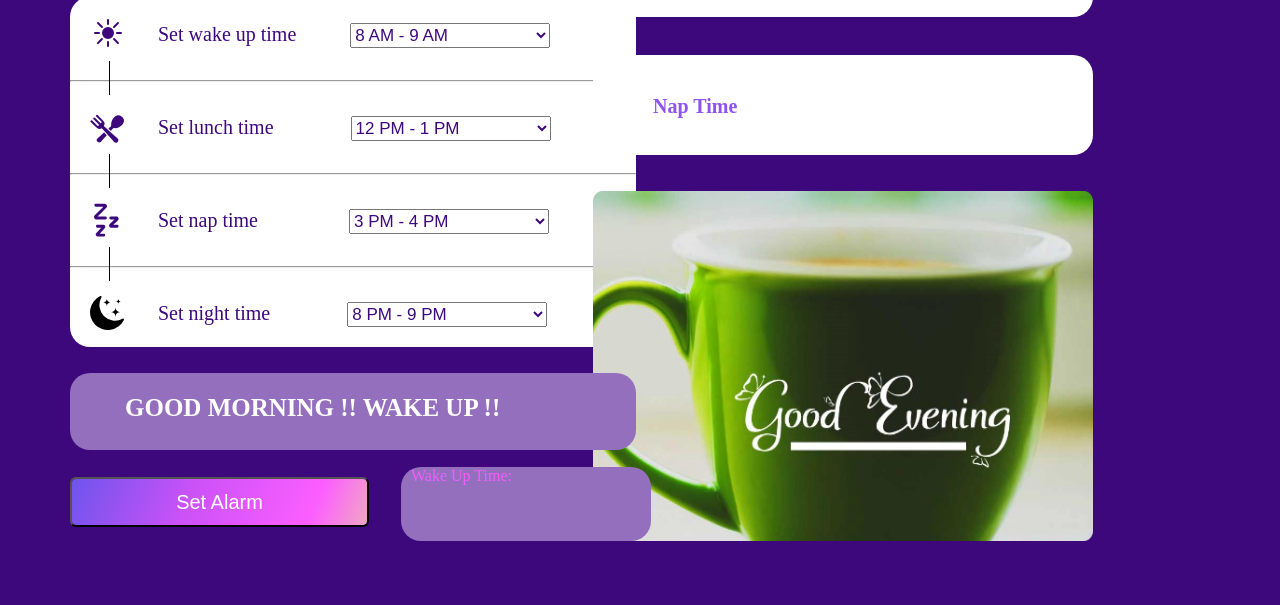
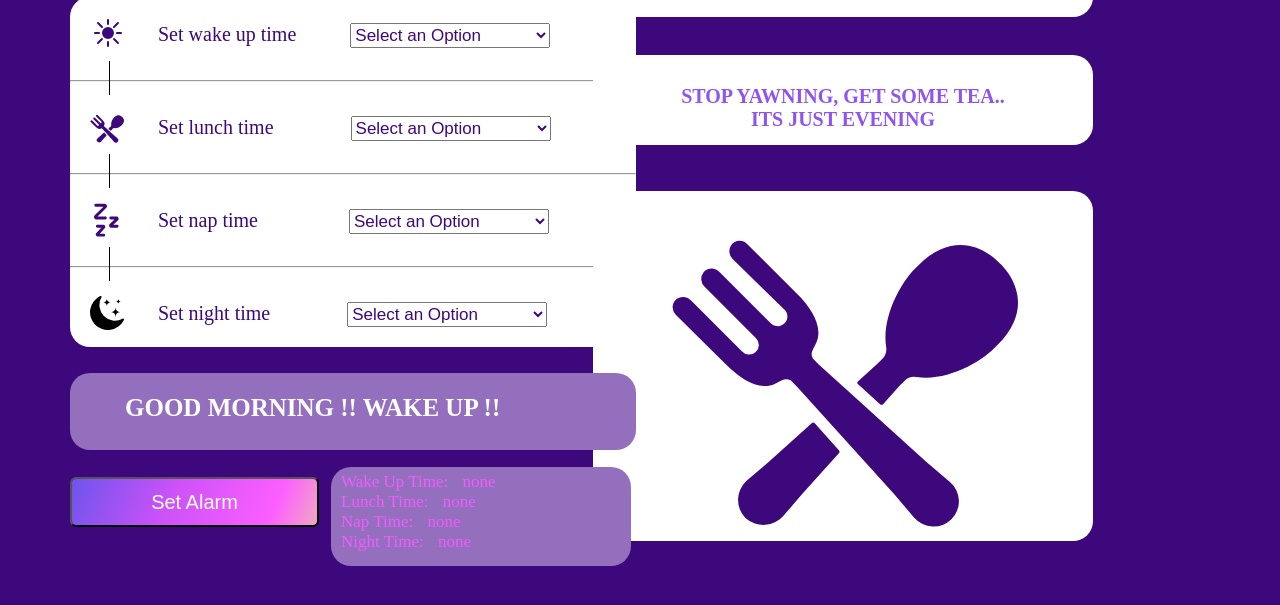
Before and after one commit to Ankita-01Mishra/Clock, a plain HTML site: page index.html in a window 1280 px wide. Both pictures are taken after a click on the button "Set Alarm". Shown: the part 123-728 px from the top of the page. Drawn offline with Linux system fonts and the light colour scheme.

Commit message:
committed3!!

```diff
--- a/index.html
+++ b/index.html
@@ -27,10 +27,19 @@
     <img src="./Assets/wake_up.svg" alt="Wakeup" id="wake_up" class="selecttimeimg">
     <span id="label_1" class="selecttimelabel">Set wake up time</span>
     <select name="wakeup" id="wakeup" class="selecttime_dropdown" style="font-size: 17px;">
-        <option value="8 AM-9 AM">8 AM - 9 AM</option>
-        <option value="9 AM-10 AM">9 AM - 10 AM</option>
-        <option value="10 AM-11 AM">10 AM - 11 AM</option>
-        <option value="11 AM-12 PM">11 AM - 12 PM</option>
+        <option value="none" selected disabled hidden>Select an Option</option>
+        <option value="8 AM-9 AM, 8">8 AM - 9 AM</option>
+        <option value="9 AM-10 AM, 9">9 AM - 10 AM</option>
+        <option value="10 AM-11 AM, 10">10 AM - 11 AM</option>
+        <option value="11 AM-12 PM, 11">11 AM - 12 PM</option>
+        <option value="12 PM-1 PM">12 PM - 1 PM</option>
+        <option value="1 PM-2 PM">1 PM - 2 PM</option>
+        <option value="2 PM-3 PM">2 PM - 3 PM</option>
+        <option value="8 PM-9 PM" val="8">8 PM - 9 PM</option>
+        <option value="9 PM-10 PM" val="9">9 PM - 10 PM</option>
+        <option value="10 PM-11 PM" class="10">10 PM - 11 PM</option>
+        <option value="11 PM-12 PM , 11">11 PM - 12 AM</option>
+        <option value="12 AM-1 AM , 12">12 AM - 1 AM</option>
     </select>
 </div>
 <div class="vr"></div>
@@ -39,9 +48,19 @@
     <img src="./Assets/lunch_time.svg" alt="lunchtime" id="wake_up" class="selecttimeimg">
     <span id="label_2" class="selecttimelabel">Set lunch time</span>
     <select name="lunchtime" id="lunchtime" class="selecttime_dropdown" style="font-size: 17px; margin-left: 23px;">
+        <option value="none" selected disabled hidden>Select an Option</option>
+        <option value="8 AM-9 AM, 8">8 AM - 9 AM</option>
+        <option value="9 AM-10 AM, 9">9 AM - 10 AM</option>
+        <option value="10 AM-11 AM, 10">10 AM - 11 AM</option>
+        <option value="11 AM-12 PM, 11">11 AM - 12 PM</option>
         <option value="12 PM-1 PM">12 PM - 1 PM</option>
         <option value="1 PM-2 PM">1 PM - 2 PM</option>
         <option value="2 PM-3 PM">2 PM - 3 PM</option>
+        <option value="8 PM-9 PM,8">8 PM - 9 PM</option>
+        <option value="9 PM-10 PM" val="9">9 PM - 10 PM</option>
+        <option value="10 PM-11 PM" class="10">10 PM - 11 PM</option>
+        <option value="11 PM-12 PM , 11">11 PM - 12 AM</option>
+        <option value="12 AM-1 AM , 12">12 AM - 1 AM</option>
     </select>
 </div>
 <div class="vr"></div>
@@ -50,9 +69,16 @@
     <img src="./Assets/nap_time.svg" alt="naptime" id="nap_time" class="selecttimeimg">
     <span id="label_3" class="selecttimelabel">Set nap time</span>
     <select name="naptime" id="naptime" class="selecttime_dropdown" style="font-size: 17px; margin-left: 37px;">
+        <option value="none" selected disabled hidden>Select an Option</option>
         <option value="3 PM-4 PM">3 PM - 4 PM</option>
         <option value="4 PM-5 PM">4 PM - 5 PM</option>
         <option value="5 PM-6 PM">5 PM - 6 PM</option>
+        <option value="8 PM-9 PM,8">8 PM - 9 PM</option>
+        <option value="9 PM-10 PM" val="9">9 PM - 10 PM</option>
+        <option value="10 PM-11 PM" class="10">10 PM - 11 PM</option>
+        <option value="11 PM-12 PM , 11">11 PM - 12 AM</option>
+        <option value="12 AM-1 AM , 12">12 AM - 1 AM</option>
+        <option value="1 AM-2 AM , 1">1 AM - 2 AM</option>
     </select>
 </div>
 <div class="vr"></div>
@@ -61,20 +87,26 @@
     <img src="./Assets/night-icon.svg" alt="nighttime" id="night_time" class="selecttimeimg" style="filter: sepia(100%) hue-rotate(190deg) saturate(900%);">
     <span id="label_4" class="selecttimelabel">Set night time</span>
     <select name="nighttime" id="nighttime" class="selecttime_dropdown" style="font-size: 17px; margin-left: 23px;">
-        <option value="8 PM-9 PM">8 PM - 9 PM</option>
-        <option value="9 PM-10 PM">9 PM - 10 PM</option>
-        <option value="10 PM-11 PM">10 PM - 11 PM</option>
+        <option value="none" selected disabled hidden>Select an Option</option>
+        <option value="8 PM-9 PM,8">8 PM - 9 PM</option>
+        <option value="9 PM-10 PM" val="9">9 PM - 10 PM</option>
+        <option value="10 PM-11 PM" class="10">10 PM - 11 PM</option>
+        <option value="11 PM-12 PM , 11">11 PM - 12 AM</option>
+        <option value="12 AM-1 AM , 12">12 AM - 1 AM</option>
     </select>
 </div>
 </div>
-<div id="msg1">GRAB SOME HEALTHY BRAKEFAST</div>
+<div id="msg1">WRITE MESSAGE ACCORDING TO THE CURRENT TIME</div>
 <div id="pics">
-    <img src="./Assets/lunch_image.png" alt="">
+    <img src="./Assets/lunch_time.svg" alt="">
 </div>
-<div id="msg2"><h2 id="msg2_msg">GOOD MORNING !! WAKE UP !!</div></h2></div>
+<div id="msg2"><h2 id="msg2_msg">GOOD MORNING !! WAKE UP !!</h2></div>
 <button id="alarm">Set Alarm</button>
 <div id="details">
-    <span>Wake Up Time: <span id="my-container1" ></span></span>
+    <span>Wake Up Time: <span id="my-container1" ></span></span><br>
+    <span>Lunch Time: <span id="my-container2" ></span></span><br>
+    <span>Nap Time: <span id="my-container3" ></span></span><br>
+    <span>Night Time: <span id="my-container4" ></span></span>
 </div>
 <script src="main.js"></script>
 </html>
--- a/main.js
+++ b/main.js
@@ -8,11 +8,6 @@ let se=dt.getSeconds();
 document.getElementById("minutes").innerHTML = mi;
 document.getElementById("second").innerHTML = se;
 
-
-// if(hr>=18 ){
-//     document.getElementById("msg1").innerHTML="nap"
-// }
-// setTimeout()
 if(hr>12){
     hr=hr-12;
     document.getElementById("ap").innerHTML="PM"
@@ -21,11 +16,81 @@ if(hr>12){
 else{
     document.getElementById("ap").innerHTML="AM"
 }
+if(hr==0){
+    hr=12;
+}
 document.getElementById("hours").innerHTML = hr;
 
-if(hr>=6 && ap.innerHTML=='PM')
-document.getElementById("msg1").innerHTML="Nap Time";
+
+// console.log(hr);
+if(hr>=6 && hr<9 && ap.innerHTML=='PM')
+document.getElementById("msg1").innerHTML="STOP YAWNING, GET SOME TEA.. <br> ITS JUST EVENING";
+
+if(hr>=9 && hr<12 && ap.innerHTML=='PM' ||hr==12 && ap.innerHTML=="AM" ||hr>=1 && hr<5 && ap.innerHTML=='AM')
+document.getElementById("msg1").innerHTML="CLOSE YOUR EYES AND GO TO SLEEP";
+
+if(hr>=5 && hr<9 && ap.innerHTML=='AM')
+document.getElementById("msg1").innerHTML="GRAB SOME HEALTHY BRAKEFAST";
+
+
+if(hr>=12 && hr<3 && ap.innerHTML=='PM')
+document.getElementById("msg1").innerHTML="LET'S HAVE SOME LUNCH !!";
+
+
+
+const button=document.querySelector('#alarm');
+button.addEventListener('click', () => {
+//Night time........................
+selectElement4 = document.querySelector('#nighttime');
+output4 = selectElement4.value;
+array4=output4.split(",");
+document.getElementById('my-container4').innerHTML=array4[0];
+// console.log(array4[1]);
+// console.log(hr);
+if(array4[1]==hr){
+    document.querySelector("#msg2_msg").innerHTML="GOOD NIGHT !!";
+    document.querySelector("#pics").innerHTML="<img src=\'./Assets/good_night.svg'>"
+
+}
+
+//Nap time..............................
+selectElement3 = document.querySelector('#naptime');
+output3 = selectElement3.value;
+array3=output3.split(",");
+document.getElementById('my-container3').innerHTML=array3[0];
+// console.log(array3[1]);
+// console.log(hr);
+if(array3[1]==hr){
+    document.querySelector("#msg2_msg").innerHTML="GOOD EVENING !!";
+    document.querySelector("#pics").innerHTML="<img src=\'./Assets/lunch_image.png'>"
+}
+
+//Lunch_time..................................
+selectElement2 = document.querySelector('#lunchtime');
+output2 = selectElement2.value;
+array2=output2.split(",");
+document.getElementById('my-container2').innerHTML=array2[0];
+// console.log(array2[1]);
+// console.log(hr);
+if(array2[1]==hr){
+    document.querySelector("#msg2_msg").innerHTML="LET'S HAVE SOME LUNCH !!";
+    document.querySelector("#pics").innerHTML="<img src=\'./Assets/Some lunch.svg'>"
+}
+
+
+//Set Wake up time .....................
+selectElement1 = document.querySelector('#wakeup');
+output1 = selectElement1.value;
+array1=output1.split(",");
+// console.log(array1[0])
+document.getElementById('my-container1').innerHTML=array1[0];
+// console.log(array[1]);
+// console.log(hr);
+if(array1[1]==hr){
+    document.querySelector("#msg2_msg").innerHTML="GOOD Morning !! WAKE UP !!";
+    document.querySelector("#pics").innerHTML="<img src=\'./Assets/morning.svg'>"
+}
+
+})
 
 },1000)
-
-console.log(hr);
--- a/style.css
+++ b/style.css
@@ -23,7 +23,7 @@ body{
 }
 #msg1{
     height: 60px;
-    width: 440px;
+    width: 500px;
     background-color: white;
     border-radius: 20px;
     position: absolute;
@@ -31,8 +31,9 @@ body{
     right: 187px;
     color: #8E53F0;
     font-size: 20px;
-    padding-top: 40px;
-    padding-left: 60px;
+    padding-top: 30px;
+    /* padding-left: 60px; */
+    text-align: center;
     font-weight: bold;
 }
 #pics{
@@ -44,6 +45,7 @@ body{
     /* margin-top: 10px; */
     top: 314px;
     right: 187px;
+    /* background: url("./Assets/some lunch.svg"); */
 }
 #msg2{
     height: 77px;
@@ -57,7 +59,7 @@ body{
 }
 #alarm{
     height: 50px;
-    width: 299px;
+    width: 249px;
     position: absolute;
     top: 600px;
     left: 70px;
@@ -66,15 +68,18 @@ body{
     opacity: 1;
     font-size: 20px;
     color: white;
+    cursor: pointer;
 }
 #details{
-    height: 74px;
-    width: 250px;
+    height: 94px;
+    width: 300px;
     background-color: #946fbe;
     border-radius: 20px;
     position: absolute;
     top: 590px;
-    left: 401px;
+    left: 331px;
+    font-size: 17px;
+    padding-top: 5px;
     /* color: #0a020b; */
     /* opacity: 0.23; */
 }
```
Also changed, not shown: Assets/Some lunch.svg (added), Assets/good_night.svg (added), Assets/morning.svg (added).
